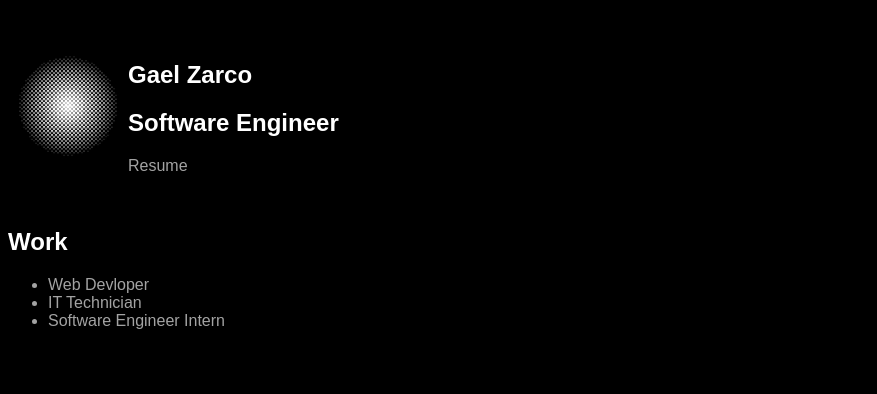
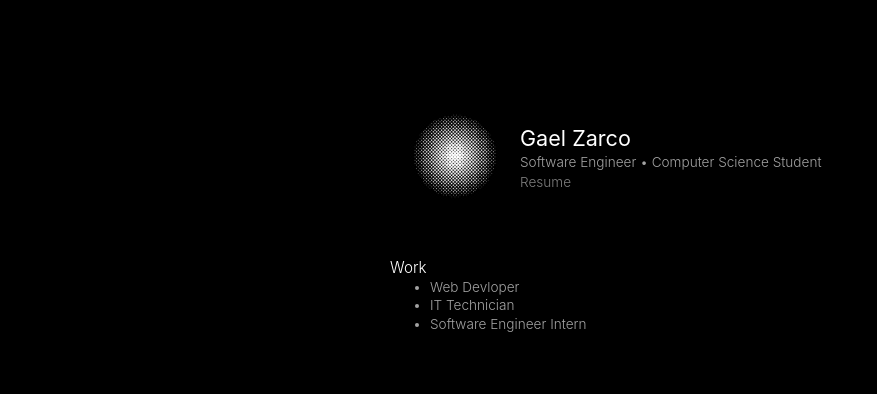
Before and after one commit to gaelzarco/xarco, a plain HTML site: page static/index.html in a window 1280 px wide. Shown: the whole page, without its empty margins (0-877 px from the left). Drawn offline with Linux system fonts and the light colour scheme.

Commit message:
optimizations and styling

```diff
--- a/static/index.html
+++ b/static/index.html
@@ -14,7 +14,8 @@
   <!-- CSS -->
   <link rel="stylesheet" href="/static/styles.css">
   <!-- Favicon -->
-  <link rel="icon" href="/static/favicon_white.ico" type="image/x-icon">
+  <link rel="icon" href="/static/assets/favicon_white.ico" type="image/x-icon"
+  sizes="32x32">
 </head>
 
 <body>
@@ -32,13 +33,15 @@
   -->
 
   <main>
+    <section class="content">
       <section class="profile_wrapper">
         <div class="profile_left">
-        <img src="/static/dot-circle-white.png" alt="Dot Matrix Circle" />
+          <img src="/static/assets/dot-circle-white.webp"
+          alt="Dot Matrix Circle" loading="lazy" height="100" width="100"/>
         </div>
         <div class="profile_right">
           <h1>Gael Zarco</h1>
-        <h2>Software Engineer</h2>
+          <p>Software Engineer &#8226; Computer Science Student</p>
           <a href="/static/GAEL_ZARCO.pdf" target="_blank">Resume</a>
         </div>
       </section>
@@ -50,6 +53,7 @@
           <li>IT Technician</li>
           <li>Software Engineer Intern</li>
         </ul>
+      </section>
     </section>
   </main>
 
--- a/static/styles.css
+++ b/static/styles.css
@@ -2,39 +2,103 @@
  * /static/styles.css
 */
 
-/* Universal Styles */
+/* Global Variables */
+@font-face {
+  font-family: 'Geist';
+  src: url('fonts/Geist-VariableFont.ttf') format('ttf');
+  font-weight: normal;
+  font-style: normal;
+}
+
+:root {
+  /* Colors */
+  --background-black: #000000;
+  --header-white: #FFFFFF;
+  --body-gray: #A3A3A3;
+  --body-gray-secondary: #7F7F7F;
+
+  /* Line-height */
+  --lh: 1.35;
+}
+
+/* Tag Styles */
 body {
+  font-family: "SF Pro", "Inter", -apple-system, Geist, sans-serif;
+  background-color: var(--background-black);
+  margin: 0;
+}
 
-  font-family: Arial, sans-serif;
-  background-color: #000000;
+main {
+  display: flex;
+  justify-content: center;
 }
 
 h1,
 h2 {
-  color: #FFFFFF;
+  color: var(--header-white);
+  margin: 0;
+}
+
+h1 {
+  font-size: 1.35em;
+  font-weight: 400;
+}
+
+h2 {
+  font-size: 0.95em;
+  font-weight: 300;
 }
 
 p,
 li,
 a {
-  color: #A3A3A3;
+  font-size: 0.85em;
+  font-weight: 300;
+  margin: 0;
+}
+
+h1,
+h2,
+p,
+li,
+a {
+  line-height: var(--lh);
+}
+
+p,
+li {
+  color: var(--body-gray);
 }
 
 a {
+  color: var(--body-gray-secondary);
   text-decoration: none;
 }
 
 a:hover {
   text-decoration: underline !important;
 }
+ ul {
+   margin: 0;
+ }
 
 /* Class Styles */
+.content {
+  max-width: 500px;
+  width: 100%;
+  padding: 3.6em 1em;
+}
+
 .profile_wrapper {
   display: flex;
   align-items: center;
   min-height: 200px;
 }
 
+.profile_left {
+  padding: 0px 15px;
+}
+
 .profile_left img {
-  max-height: 120px;
+  max-height: 100px;
 }
```
Also changed, not shown: static/assets/dot-circle-white.webp (added), static/assets/dot-circle.webp (added), static/assets/favicon.ico (renamed from static/favicon.ico), static/assets/favicon_white.ico (renamed from static/favicon_white.ico), static/dot-circle-white.png (deleted), static/dot-circle.png (deleted), static/fonts/Geist-VariableFont.ttf (added), 1 other file. Lines whose indentation alone changed are shown as unchanged.
